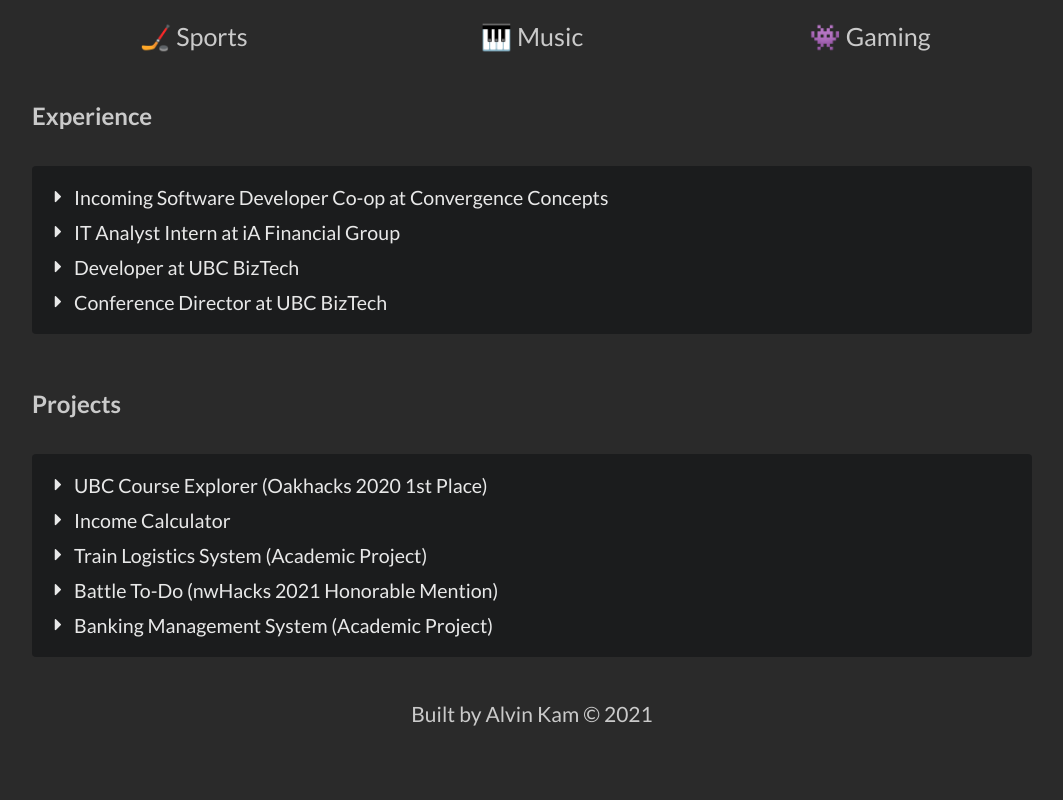
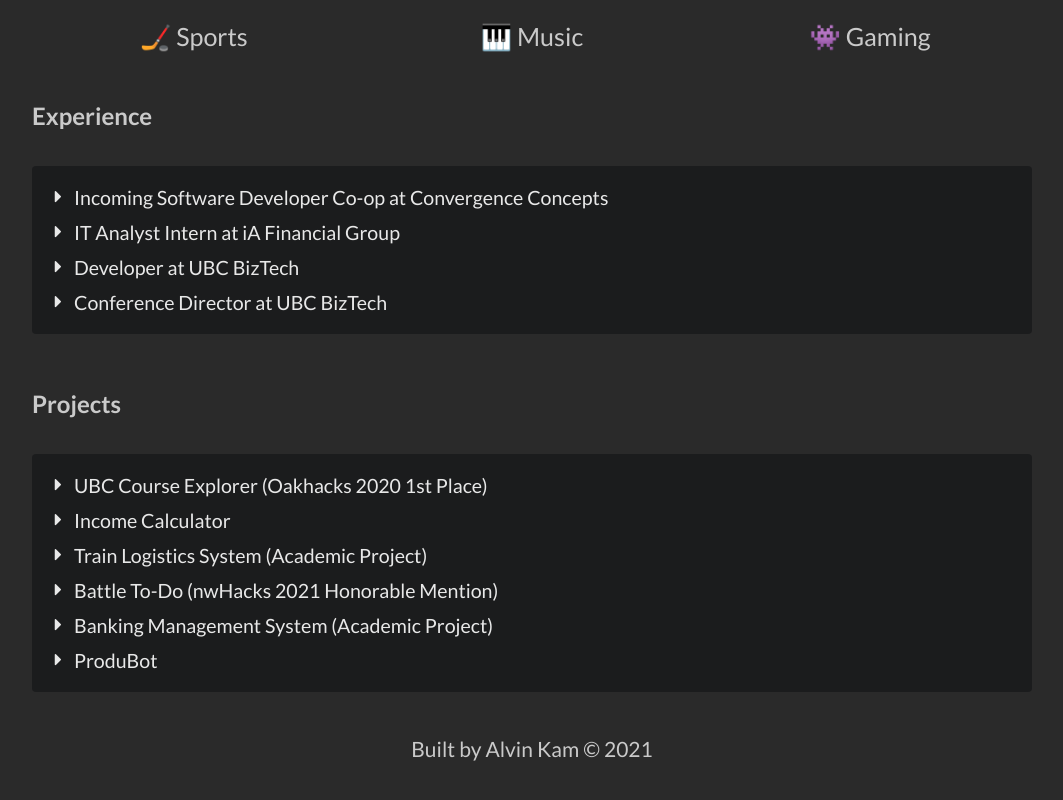
Before and after one commit to alvinkam33/alvinkam33.github.io, a React (Create React App) app: page / in a window 1280 px wide. Shown: the part 915-1715 px from the top of the page, without its empty margins (108-1171 px from the left). Before the commit the page ends 1686 px from the top, so only its background shows below. Built offline with nearby package versions, Linux system fonts and the light colour scheme.

Commit message:
added ProduBot project

```diff
--- a/src/components/Projects.js
+++ b/src/components/Projects.js
@@ -40,6 +40,12 @@ const Projects = () => {
             technology: ["Java", "JUnit", "Swing"],
             github: "https://github.com/alvinkam33/CPSC210Project"
         },
+        {
+            title: "ProduBot",
+            context: "February 2021 - March 2021",
+            content: "A Discord bot programmed using Discord Node.js module to automatically manage UBC BizTech's online competition, the Produthon. Integrated with the Google Cloud and Discord APIs to handle automatic email verification and team formation through users entering a command to the server, reading and writing data to JSON and Google Sheets. Developed additional features such as automatically assigning roles to users based on completion of tasks.",
+            technology: ["Node.js"],
+        }
     ];
 
     return (
```
